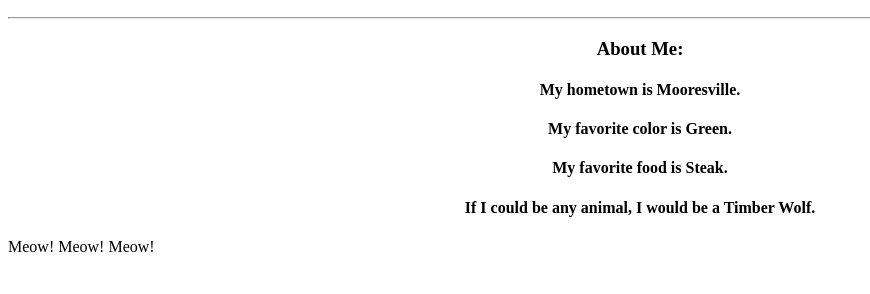
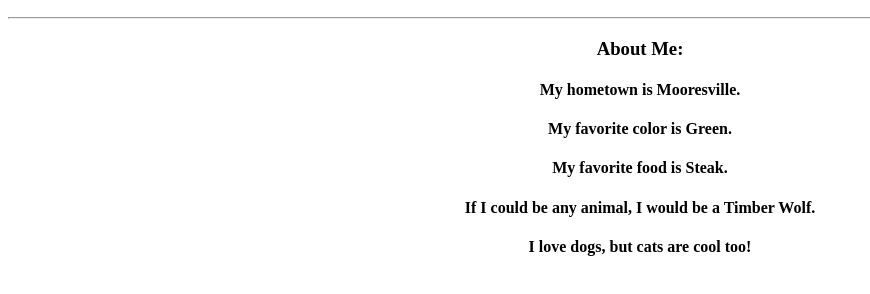
Before and after one commit to ConnorDuggan28/my-first-repo, a plain HTML site: page index.html in a window 1280 px wide. Shown: the part 110-404 px from the top of the page, without its empty margins (0-870 px from the left). Drawn offline with Linux system fonts and the light colour scheme.

Commit message:
Dogs are cool

```diff
--- a/index.html
+++ b/index.html
@@ -15,7 +15,7 @@
 					<h4>My favorite color is Green.</h4>
 					<h4>My favorite food is Steak.</h4>
 					<h4>If I could be any animal, I would be a Timber Wolf.</h4>
+                    <h4> I love dogs, but cats are cool too!</h4>
 			</div>
 		  </body>
 		</html>
-                    <p> Meow! Meow! Meow!</p>
```
